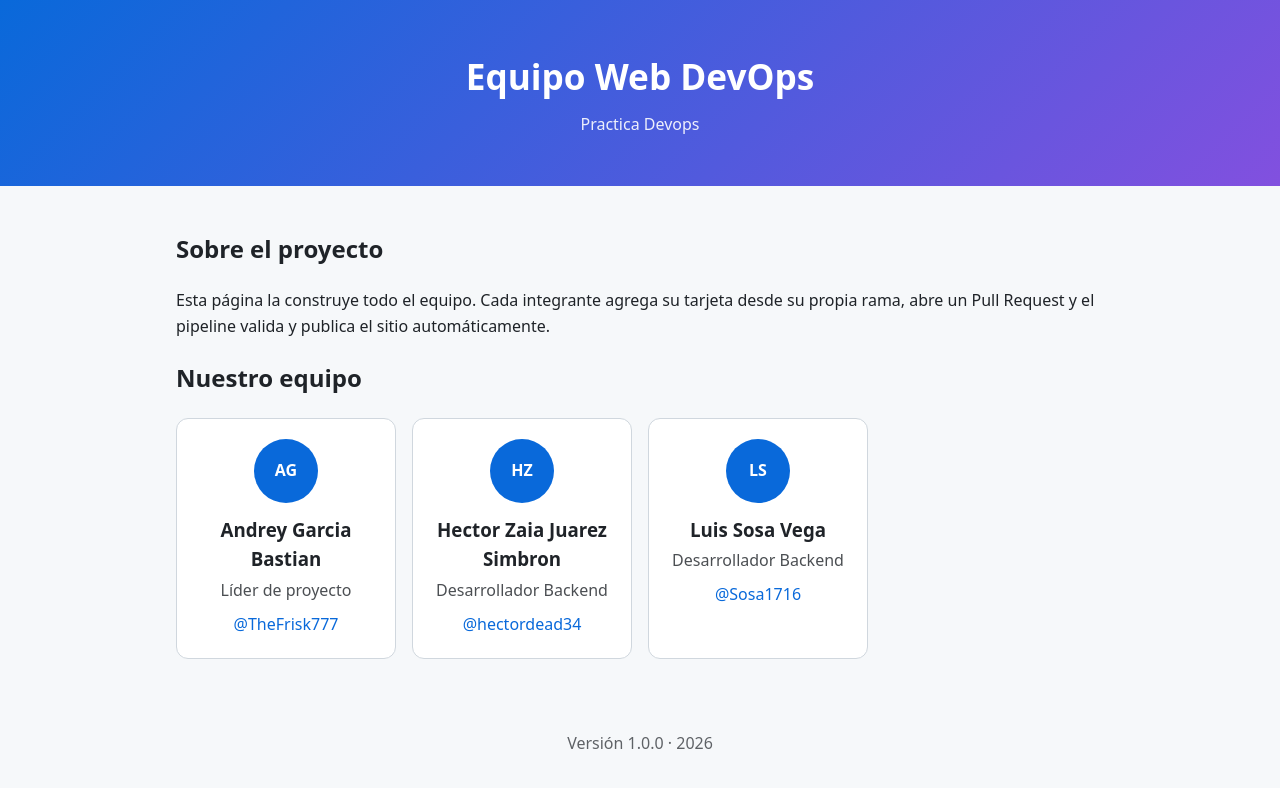
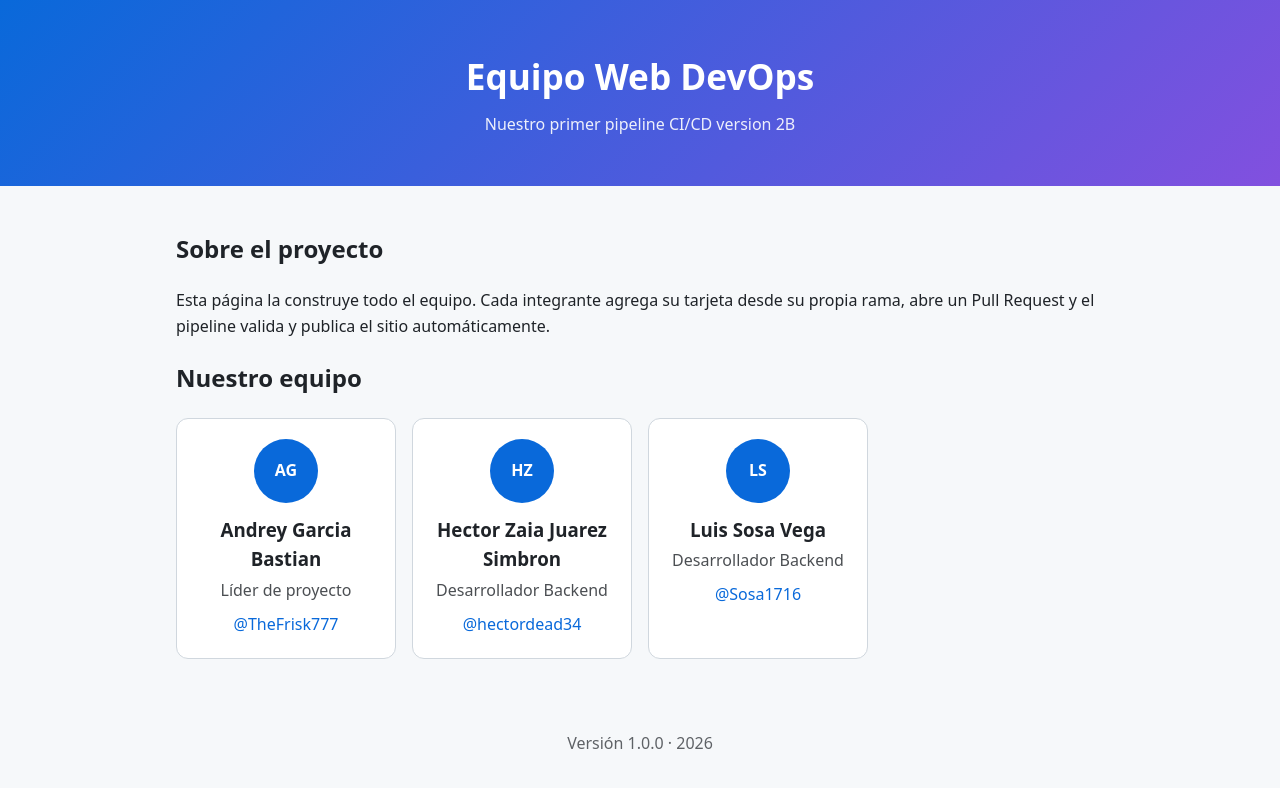
Before and after one commit to TheFrisk777/DepOpsWeb, a website with bundled scripts: page index.html in a window 1280 px wide. Built offline with nearby package versions, Linux system fonts and the light colour scheme.

Commit message:
Reapply "Feature/subtitulo 2b"
This reverts commit 228d393d19cd94a2d673c72caeb758a2eaf584c3.

```diff
--- a/index.html
+++ b/index.html
@@ -10,7 +10,7 @@
 <body>
   <header class="hero">
     <h1>Equipo Web DevOps</h1>
-    <p class="subtitulo">Practica Devops</p>
+    <p class="subtitulo">Nuestro primer pipeline CI/CD version 2B</p>
   </header>
 
   <main>
```
